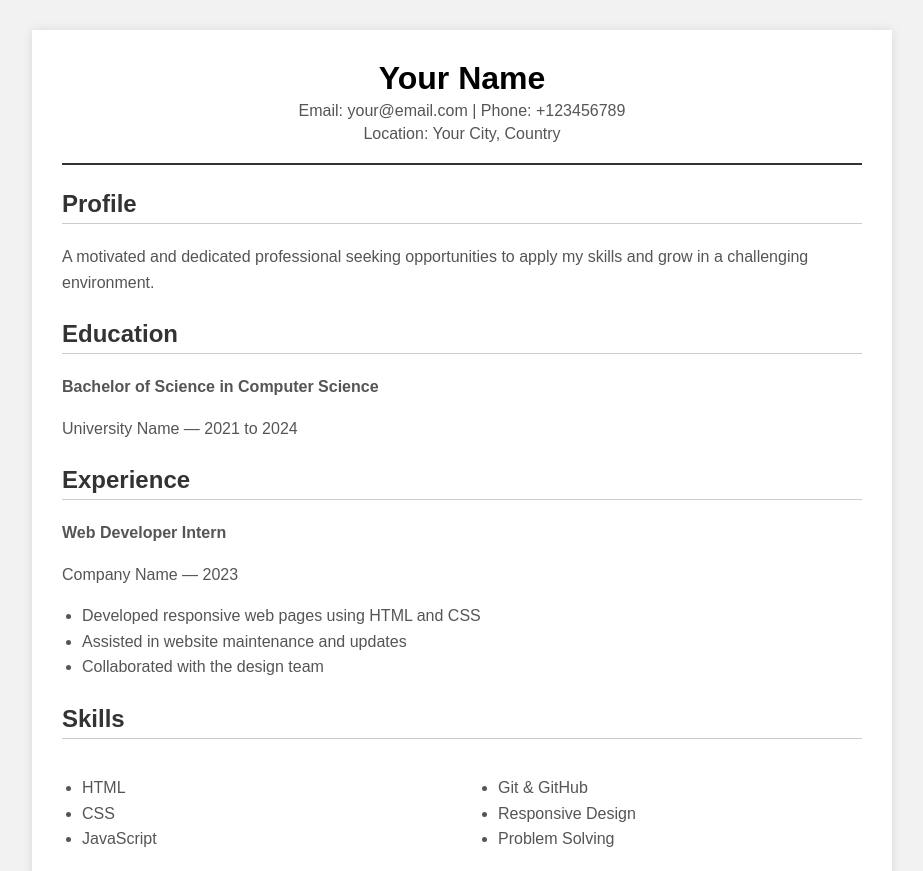
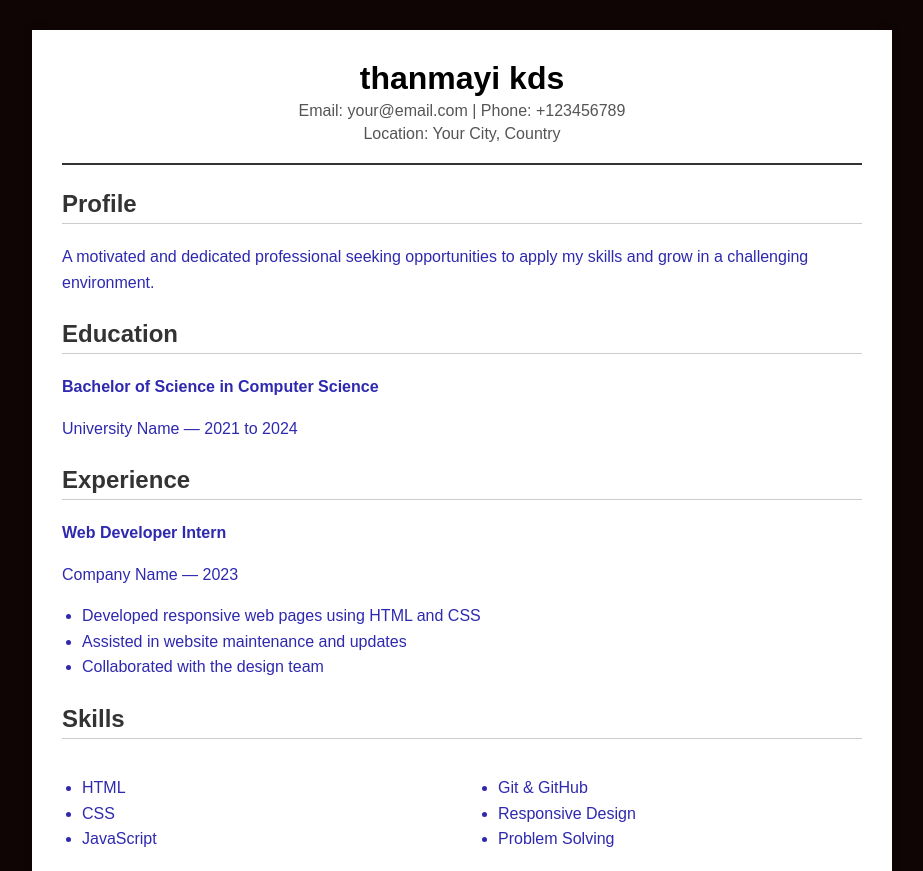
Before and after one commit to thanmayikds/portfolio-thanmayi, a plain HTML site: page index.html in a window 1280 px wide. Shown: the top 871 px of the page, without its empty margins (178-1101 px from the left). Drawn offline with Linux system fonts and the light colour scheme.

Commit message:
color change

```diff
--- a/index.html
+++ b/index.html
@@ -6,7 +6,7 @@
     <style>
         body {
             font-family: Arial, sans-serif;
-            background-color: #f2f2f2;
+            background-color: #0f0505;
             margin: 0;
             padding: 0;
         }
@@ -40,13 +40,13 @@
         }
 
         .section h2 {
-            border-bottom: 1px solid #ccc;
+            border-bottom: 1px solid #cccccc;
             padding-bottom: 5px;
-            color: #333;
+            color: #333333;
         }
 
         .section p, .section li {
-            color: #555;
+            color: #2e29af;
             line-height: 1.6;
         }
 
@@ -68,7 +68,7 @@
 
 <div class="cv-container">
     <div class="header">
-        <h1>Your Name</h1>
+        <h1>thanmayi kds</h1>
         <p>Email: your@email.com | Phone: +123456789</p>
         <p>Location: Your City, Country</p>
     </div>
```
